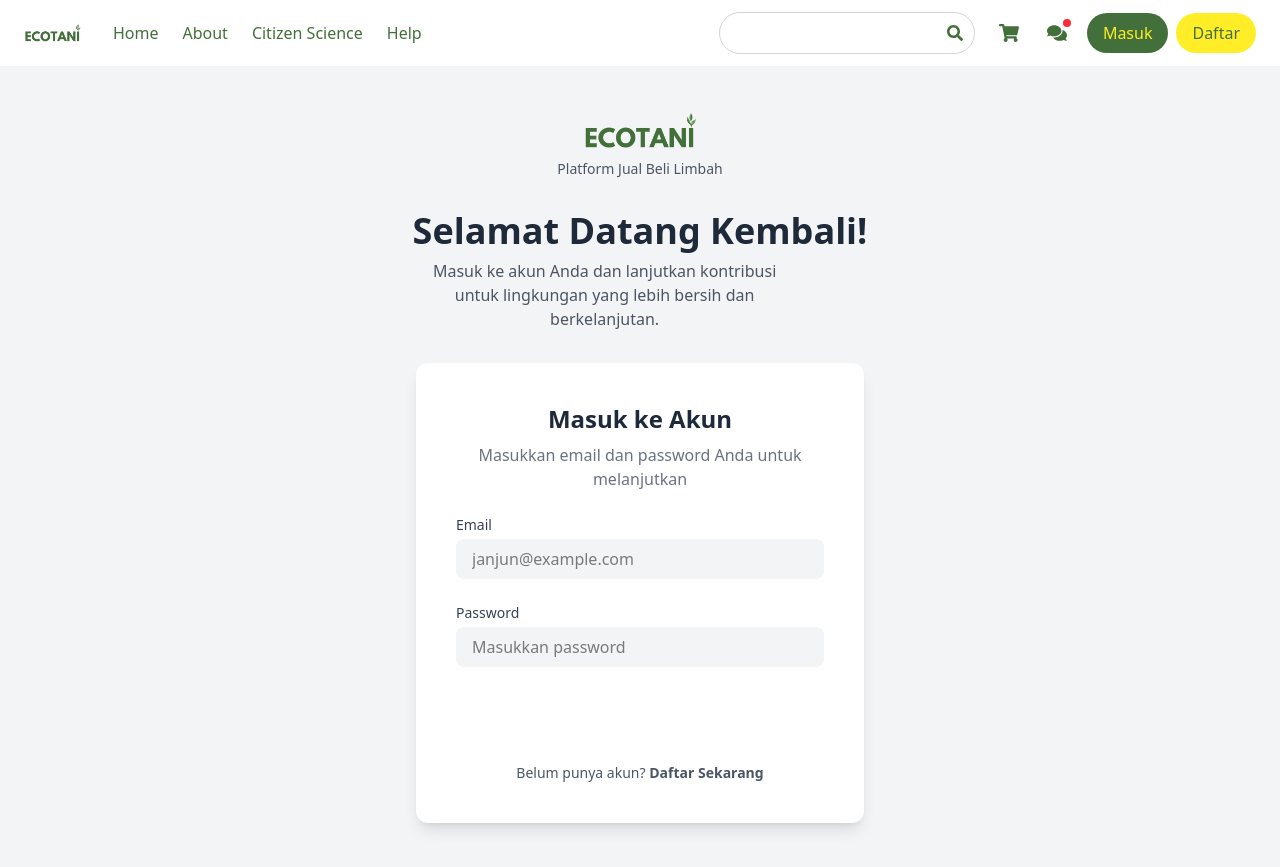
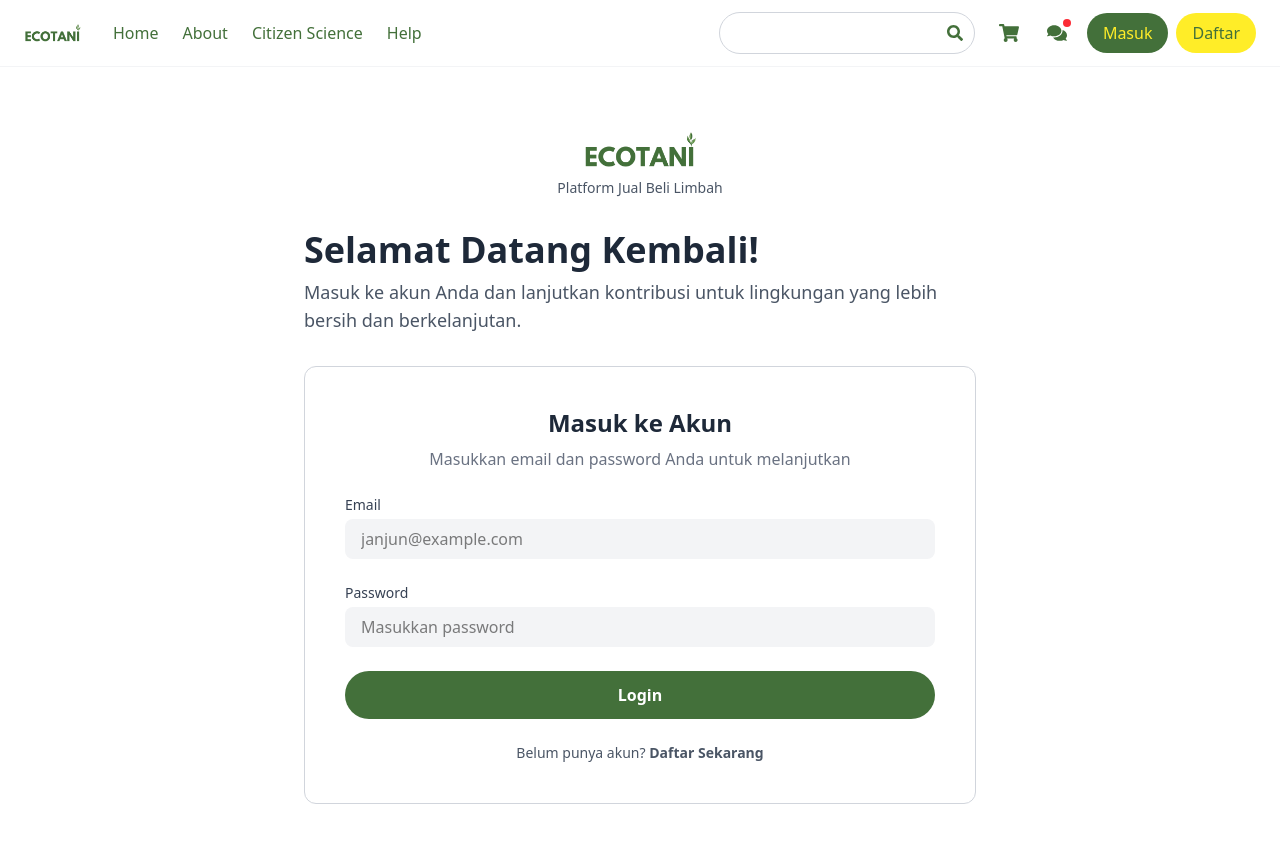
Before and after one commit to jannahkrn/fe-ecotani, a React (Vite) app: page /login in a window 1280 px wide. Built offline with nearby package versions, Linux system fonts and the light colour scheme.

Commit message:
update login

```diff
--- a/src/pages/user/LoginPage.jsx
+++ b/src/pages/user/LoginPage.jsx
@@ -16,7 +16,8 @@
   };
 
   return (
-    <div className="flex flex-col items-center justify-center min-h-screen bg-gray-100 font-sans">
+    <div className="flex flex-col items-center justify-center min-h-screen bg-white font-sans p-4 md:p-10">
+      <div className="flex flex-col items-center justify-center w-full max-w-2xl">
         <div className="text-center mb-8">
           <div className="flex justify-center items-center mb-2">
             <img src="/src/assets/logo.png" alt="Ecotani Logo" className="h-10" />
@@ -24,12 +25,15 @@
           <p className="text-sm text-gray-600">Platform Jual Beli Limbah</p>
         </div>
 
-      <div className="text-center mb-8">
+        {/* Container untuk teks dan form agar sejajar */}
+        <div className="w-full">
+            {/* Teks Pengantar yang dipindahkan dan rata kiri */}
+            <div className="text-left mb-8">
                 <h1 className="text-4xl font-bold text-gray-800 mb-2">Selamat Datang Kembali!</h1>
-        <p className="text-gray-600 max-w-sm">Masuk ke akun Anda dan lanjutkan kontribusi untuk lingkungan yang lebih bersih dan berkelanjutan.</p>
+                <p className="text-gray-600 text-lg">Masuk ke akun Anda dan lanjutkan kontribusi untuk lingkungan yang lebih bersih dan berkelanjutan.</p>
             </div>
 
-      <div className="bg-white p-10 rounded-xl shadow-lg w-full max-w-md">
+            <div className="bg-white p-10 rounded-xl border border-gray-300 w-full">
               <h2 className="text-2xl font-bold text-center text-gray-800 mb-2">Masuk ke Akun</h2>
               <p className="text-center text-gray-500 mb-6">Masukkan email dan password Anda untuk melanjutkan</p>
 
@@ -53,7 +57,7 @@
 
                 <button
                   type="submit"
-            className="w-full py-3 bg-ecotani-green text-white font-bold rounded-full transition-colors hover:bg-green-700"
+                  className="w-full py-3 bg-[#43703A] text-white font-bold rounded-full transition-colors hover:bg-[#365a2e]"
                 >
                   Login
                 </button>
@@ -64,6 +68,8 @@
               </p>
             </div>
         </div>
+      </div>
+    </div>
   );
 };
 
```
Lines whose indentation alone changed are shown as unchanged.
